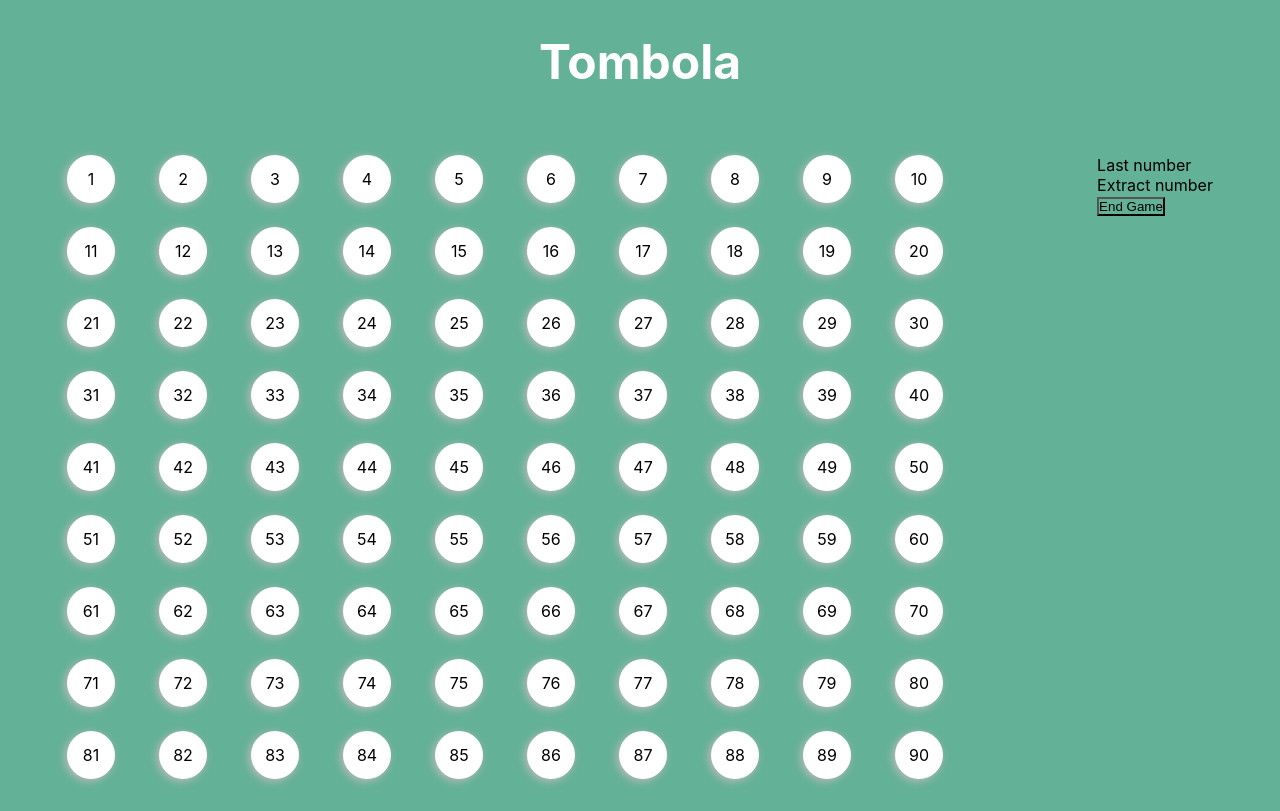
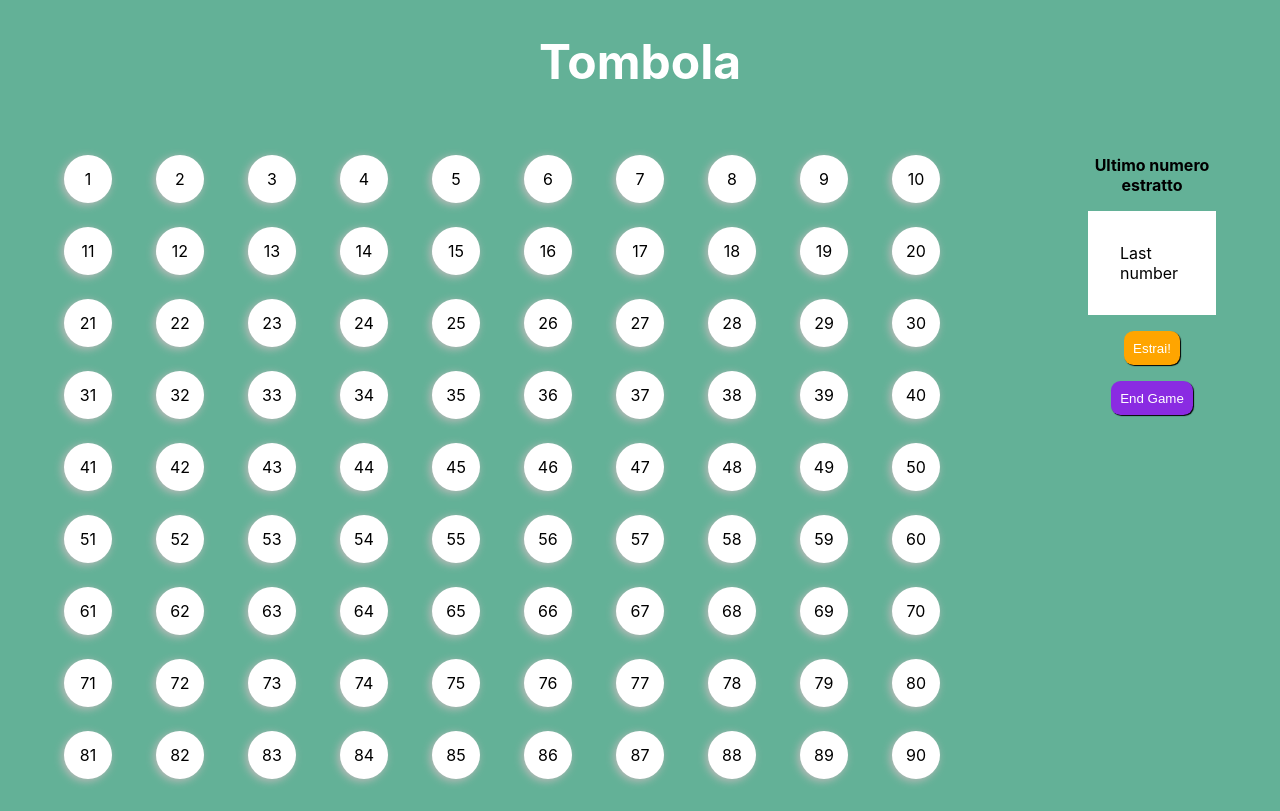
Before and after one commit to giovanni-arduini/web-tombola, a React (Vite) app: page / in a window 1280 px wide. Built offline with nearby package versions, Linux system fonts and the light colour scheme.

Commit message:
ADD style to Dashboard components

```diff
--- a/src/EndGame/EndGame.jsx
+++ b/src/EndGame/EndGame.jsx
@@ -1,5 +1,7 @@
+import style from "./EndGame.module.css";
+
 function EndGame() {
-  return <button>End Game</button>;
+  return <button className={style.btn}>End Game</button>;
 }
 
 export default EndGame;
--- /dev/null
+++ b/src/EndGame/EndGame.module.css
@@ -0,0 +1,4 @@
+.btn {
+  background-color: blueviolet;
+  color: white;
+}
--- a/src/Extract/Extract.jsx
+++ b/src/Extract/Extract.jsx
@@ -1,5 +1,7 @@
+import style from "./Extract.module.css";
+
 function Extract() {
-  return <div>Extract number</div>;
+  return <button className={style.btn}>Estrai!</button>;
 }
 
 export default Extract;
--- /dev/null
+++ b/src/Extract/Extract.module.css
@@ -0,0 +1,5 @@
+.btn {
+  background-color: orange;
+  margin-bottom: 1rem;
+  color: rgb(255, 255, 255);
+}
--- a/src/LastNumber/LastNumber.jsx
+++ b/src/LastNumber/LastNumber.jsx
@@ -1,5 +1,12 @@
+import style from "./LastNumber.module.css";
+
 function LastNumber() {
-  return <div>Last number</div>;
+  return (
+    <>
+      <h3 className={style.title}>Ultimo numero estratto</h3>
+      <div className={style.body}>Last number</div>
+    </>
+  );
 }
 
 export default LastNumber;
--- /dev/null
+++ b/src/LastNumber/LastNumber.module.css
@@ -0,0 +1,11 @@
+.title {
+  margin-bottom: 1rem;
+  font-size: medium;
+  text-align: center;
+}
+
+.body {
+  background-color: white;
+  padding: 2rem;
+  margin-bottom: 1rem;
+}
--- a/src/index.css
+++ b/src/index.css
@@ -44,3 +44,17 @@ ol {
 .col {
   width: calc(100% / 10);
 }
+
+.breakline {
+  width: 3px;
+  background-color: black;
+}
+
+button {
+  display: block;
+  margin: 0 auto;
+  padding: 0.6rem;
+  border-radius: 0.6rem;
+  border-style: none;
+  box-shadow: 1px 1px 1px black;
+}
```
Also changed, not shown: src/Dashboard/Dashboard.module.css (added).
